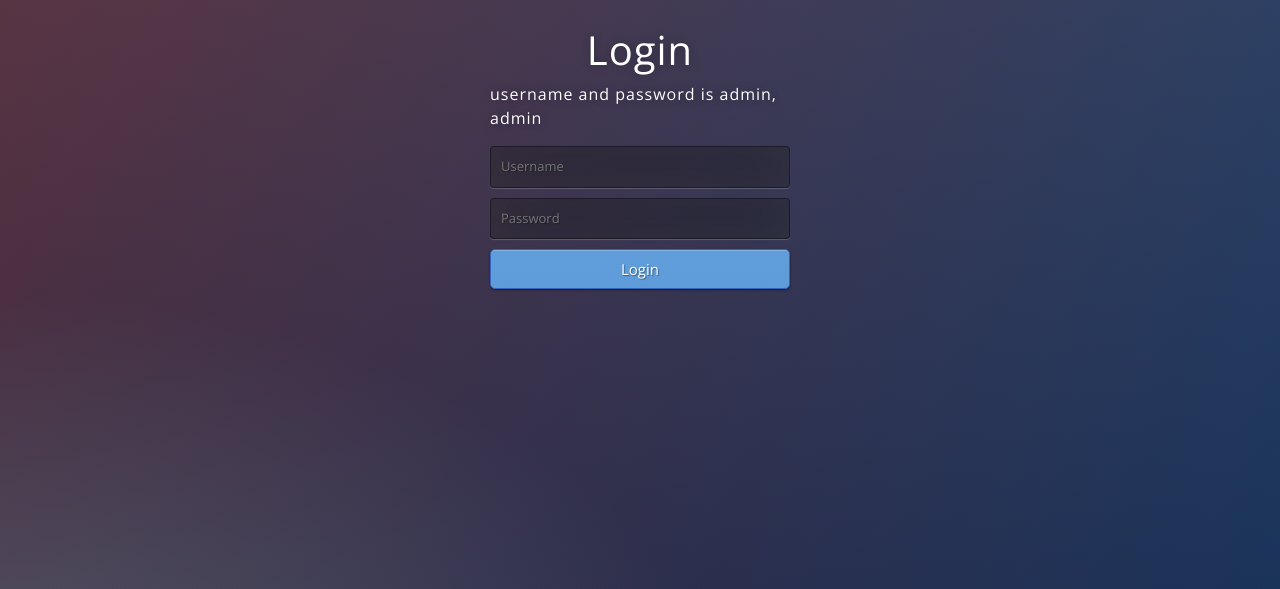
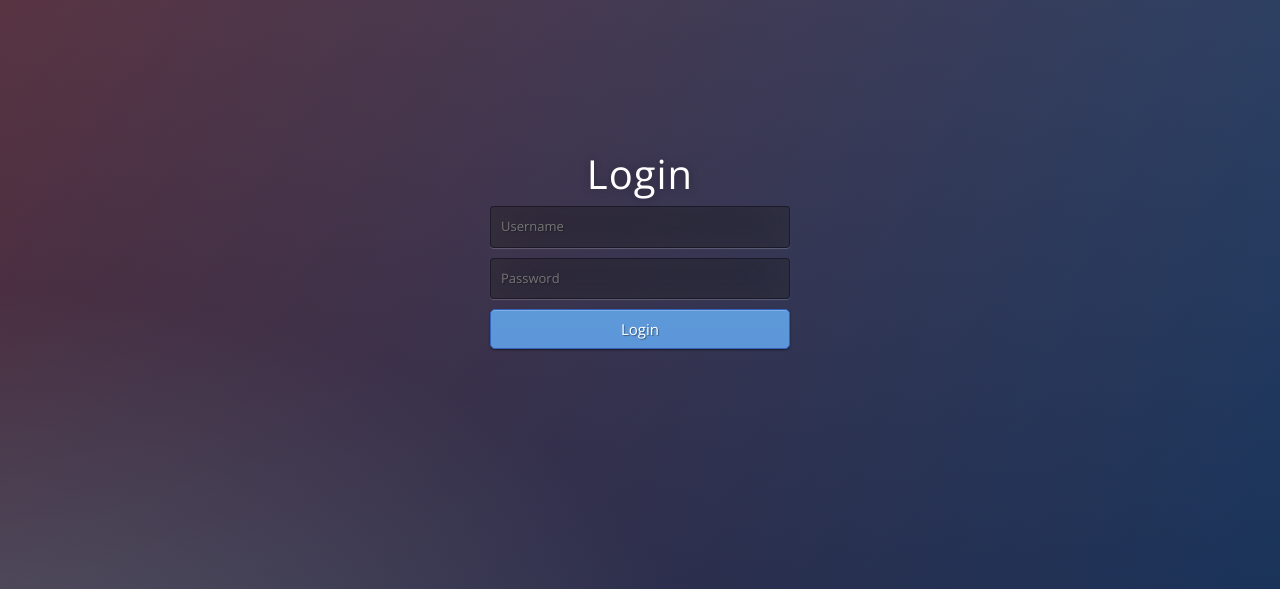
Before and after one commit to ming0520/RIASEC1, a PHP site: page / in a window 1280 px wide. Shown: the part 56-645 px from the top of the page. Run offline with PHP 8.4, Linux system fonts and the light colour scheme.

Commit message:
Update
solved hosting problem

```diff
--- a/css/gradient_form.css
+++ b/css/gradient_form.css
@@ -1,4 +1,8 @@
 @import url(https://fonts.googleapis.com/css?family=Open+Sans);
+nav {
+    z-index: 999;
+}
+
 .btn {
     display: inline-block;
     *display: inline;
@@ -131,8 +135,8 @@ body {
 }
 
 .login {
-    position: absolute;
-    top: 29%;
+    position: relative;
+    top: 300px;
     left: 50%;
     margin: -150px 0 0 -150px;
     width: 300px;
--- a/css/style.css
+++ b/css/style.css
@@ -1,4 +1,8 @@
 @import url(https://fonts.googleapis.com/css?family=Open+Sans);
+nav {
+    z-index: 999;
+}
+
 .btn {
     display: inline-block;
     *display: inline;
--- a/include/User.inc.php
+++ b/include/User.inc.php
@@ -103,7 +103,7 @@ public function register($userDataArray = array()){
                 $userDataArray["qualification"],
                 $userDataArray["yoc"]
             ]);
-            alert("Register successfully!");
+            $this->alert("Register successfully!");
             header("Location: index.php");
         }
     }
--- a/index.php
+++ b/index.php
@@ -26,7 +26,6 @@
 <body>
     <div class="login">
         <h1>Login</h1>
-        <p>username and password is admin, admin</p>
         <form method="post" action="<?php echo $_SERVER['PHP_SELF']; ?>">
             <input type="text" name="username" placeholder="Username" required="required" />
             <input type="password" name="password" placeholder="Password" required="required" />
--- a/register.php
+++ b/register.php
@@ -35,6 +35,7 @@
 
         $user = new User();
         $user->register($userDataArray);
+        header("Location: index.php");
     }
 ?>
 <!DOCTYPE html>
```
Also changed, not shown: include/Dbh.inc.php (+5 -6 lines).
